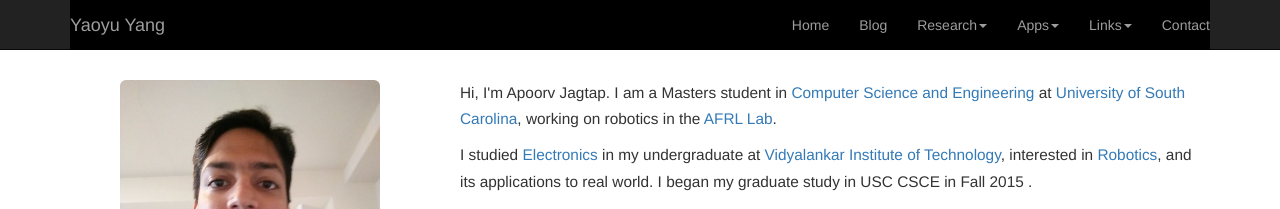
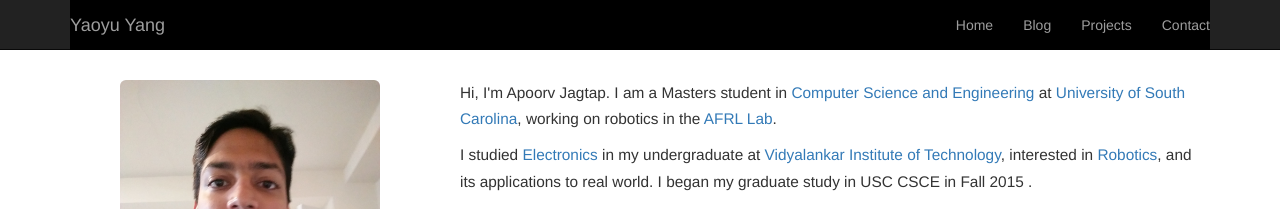
Before and after one commit to apoorv98/apoorv98.github.io, a Jekyll site: the page built from index.html, in a window 1280 px wide. Shown: the top 209 px of the page. Built offline with Jekyll 4.4.1, drawn with Linux system fonts in a browser that asks for light colours; nearby versions of some CDN libraries.

Commit message:
Changes to header and footer

```diff
--- a/_includes/header.html
+++ b/_includes/header.html
@@ -27,34 +27,11 @@
            <!-- <li class="active"><a href="/">Home</a></li> -->
            <li><a href="/">Home</a></li>
            <li><a href="/blog">Blog</a></li>
-           <li class="dropdown">
-             <a href="/apps" class="dropdown-toggle" data-toggle="dropdown">Research<b class="caret"></b></a>
-             <ul class="dropdown-menu">
-               <li><a href="/research">Projects</a></li>
-               <li><a href="/videos">Videos</a></li>
-             </ul>
-           </li>
-           <li class="dropdown">
-             <a href="/apps" class="dropdown-toggle" data-toggle="dropdown">Apps<b class="caret"></b></a>
-             <ul class="dropdown-menu">
-               <li><a href="/apps/#CatchOneBus">CatchOneBus</a></li>
-               <li><a href="/apps/#FishToxicity">FishToxicity</a></li>
-               <li><a href="/apps/#Hook">Hook</a></li>
+           <li><a href="/research">Projects</a></li>
 <!--                <li class="divider"></li>
                <li class="dropdown-header">Portfolio</li>
                <li><a href="#">Portfolio 1</a></li>
                <li><a href="#">Portfolio 2</a></li> -->
-             </ul>
-           </li>
-           <li class="dropdown">
-             <a href="/apps" class="dropdown-toggle" data-toggle="dropdown">Links<b class="caret"></b></a>
-             <ul class="dropdown-menu">
-               <li><a href="http://www.aquarium.bio/" target="_blank">Aquarium</a></li>
-               <li><a href="http://www.uwbiofab.org/" target="_blank">UW BIOFAB</a></li>
-               <li><a href="http://catchonebus.com/" target="_blank">CatchOneBus</a></li>
-               <li><a href="http://dianbridal.com/" target="_blank">Dian Bridal</a></li>
-             </ul>
-           </li>
            <!-- <li><a href="/referral">Referral</a></li> -->
            <li><a href="/contact">Contact</a></li>
          </ul>
```
Also changed, not shown: other parts of _includes/header.html (+1 -1 lines).
